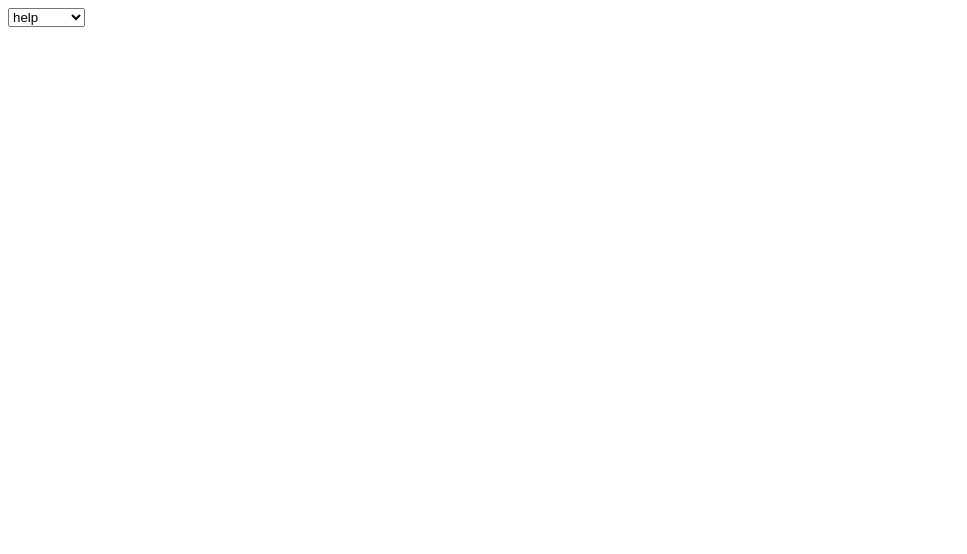
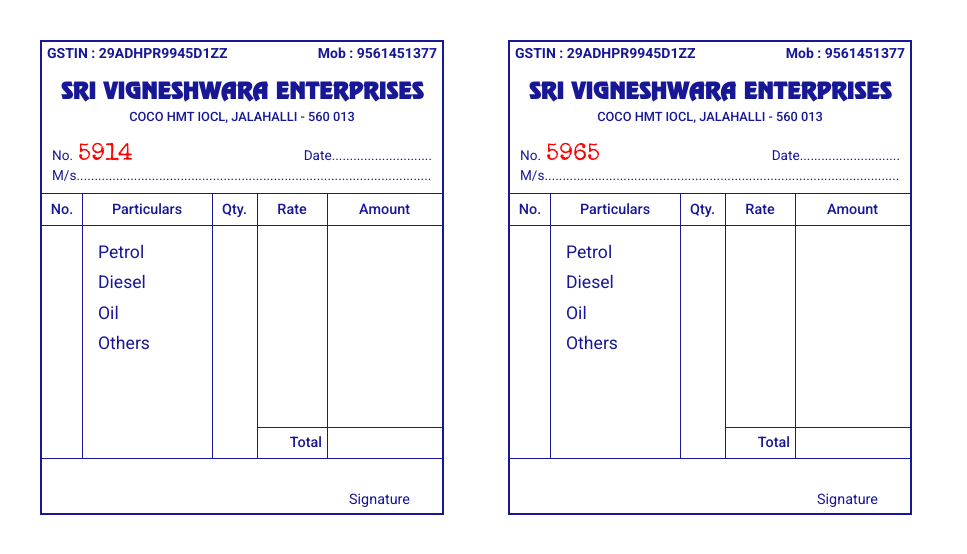
Before and after one commit to Abinashshasini/bill-book, a Next.js app: page / in a window 1280 px wide. Shown: the top 554 px of the page, without its empty margins (0-967 px from the left). Built offline with nearby package versions, Linux system fonts and the light colour scheme.

Commit message:
bill-book created

```diff
--- a/src/app/page.tsx
+++ b/src/app/page.tsx
@@ -35,18 +35,7 @@
 
   return (
     <main className="main">
-      <select
-        id="_select"
-        onBlur={handleBlur}
-        onFocus={() => setState(true)}
-        onClick={() => setState(!state)}
-      >
-        <option>help</option>
-        <option>me</option>
-        <option>complete</option>
-        <option>this</option>
-      </select>
-      {/* {Array(Number(searchParams?.billCount) || 2)
+      {Array(Number(searchParams?.billCount) || 2)
         .fill(0)
         .map((element, index) => (
           <div className="wraper" key={index}>
@@ -116,7 +105,7 @@
               <p>Signature</p>
             </div>
           </div>
-        ))} */}
+        ))}
     </main>
   );
 }
```
